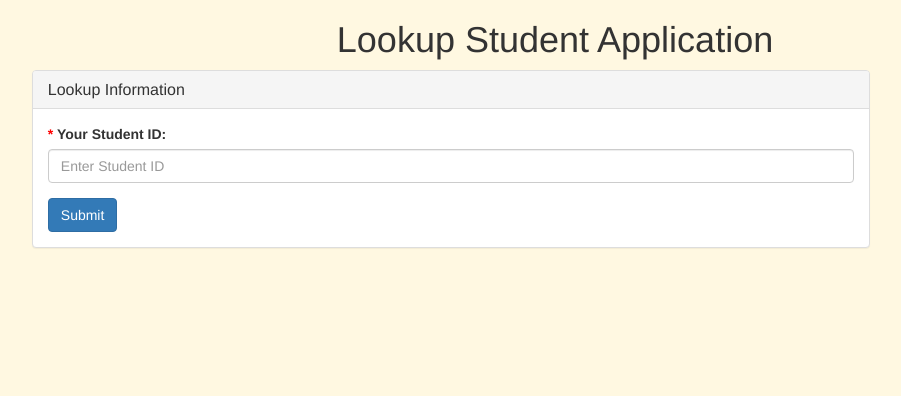
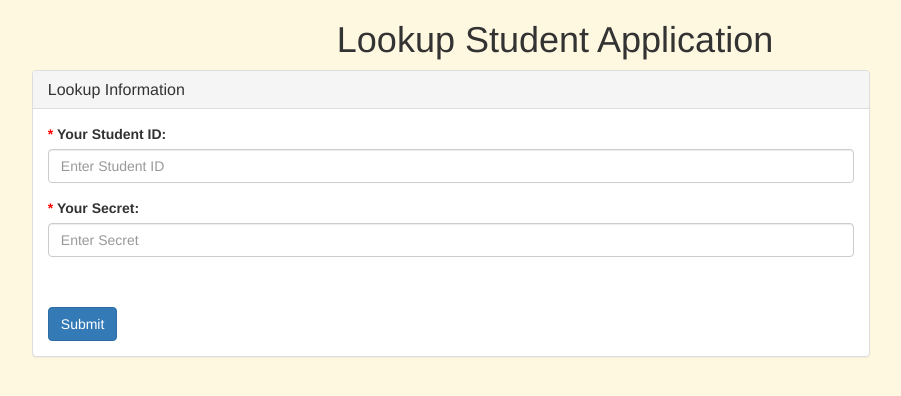
Before and after one commit to SerendpityZOEY/CUBoulderDLASite, a Flask app: page /navigation in a window 1280 px wide. Shown: the top 396 px of the page, without its empty margins (85-986 px from the left). Run offline with Flask 2, Linux system fonts and the light colour scheme; some libraries are stand-ins or nearby versions.

Commit message:
fix conflics about secret

```diff
--- a/app/templates/navigation.html
+++ b/app/templates/navigation.html
@@ -45,6 +45,15 @@
                  <label for="studentID"><span style="color:red;">* </span>Your Student ID:</label>
                  <input type="text" class="form-control" id="studentID" name="studentID" placeholder="Enter Student ID">
                </div>
+               <div class="form-group">
+                 <label for="studentSecret"><span style="color:red;">* </span>Your Secret:</label>
+                 <input type="text" class="form-control" id="studentSecret" name="studentSecret" placeholder="Enter Secret" required>
+               </div>
+               <div class="form-group">
+                 {% if message is not none %}
+                 <label style="color:red;">{{message}}</label>
+                 {%endif %}
+             </div>
                <button type="submit" class="btn btn-primary" id="lookup">Submit</button>
              </form>
                </div>
@@ -57,7 +66,13 @@
 
   </div>
 
-    <script src="../static/js/sideBar.js"></script>
+    <script src="../static/js/sideBar.js">
+
+    $(document).ready(console.log(message))
+    Mycomponet = '{{message}}'
+
+
+    </script>
 
 </body>
 </html>
--- a/app/views.py
+++ b/app/views.py
@@ -4,19 +4,22 @@ from flaskext.mysql import MySQL
 import MysqlUtil
 import random
 import string
+import uuid
+import hashlib
 from hashlib import sha512
 
 sqlUtil = MysqlUtil.MysqlUtil(app)
 sqlUtil.use_account('developer')
 sqlUtil.use_database('SETest')
 
-SIMPLE_CHARS = string.ascii_letters + string.digits
-def getRandomString(length=24):
-    return ''.join(random.choice(SIMPLE_CHARS) for i in xrange(length))
-def getRandomHash(length=24):
-    hash = sha512()
-    hash.update(getRandomString())
-    return hash.hexdigest()[:length]
+
+def hash_secret(password):
+    # uuid is used to generate a random number
+    salt = uuid.uuid4().hex
+    return hashlib.sha256(salt.encode() + password.encode()).hexdigest() + ':' + salt
+def check_secret(hashed_password, user_password):
+    password, salt = hashed_password.split(':')
+    return password == hashlib.sha256(salt.encode() + user_password.encode()).hexdigest()
 
 
 dic={1:'Aerospace Engineering', 2:'Applied Math', 3: 'Chemical & Biological Engineering', \
@@ -90,6 +93,10 @@ def project():
 @app.route('/submit', methods=['GET', 'POST'])
 def submit():
     sn =  request.form['SN']
+    studentSecret = request.form['studentSecret']
+    hashed_secret = hash_secret(studentSecret)
+
+
     sqlUtil.batch_insert_push({
         'name':             request.form['name'],
         'gender':           request.form['gender'],
@@ -112,7 +119,7 @@ def submit():
 
     sqlUtil.insert_push('Sid', request.form['SN'])
     for i, p in enumerate(['p1', 'p2', 'p3', 'p4', 'p5']):
-        sqlUtil.batch_insert_push({'Priority': i+1, 'ProjectID': (request.form[p])[0]})
+        sqlUtil.batch_insert_push({'Priority': i+1, 'ProjectID': (request.form[p])[0], 'Secret': hashed_secret})
         sqlUtil.insert_execute('application')
         # Don clear, since we need to reuse 'Sid' field
     sqlUtil.clear()
@@ -136,12 +143,17 @@ def faculty():
 @app.route('/navigation')
 def navigation():
     app.logger.info('waiting for input for student id')
-    return render_template("navigation.html")
+    data = None
+    return render_template("navigation.html", data=data)
 
 @app.route('/lookup', methods = ['GET', 'POST'])
 def lookup():
     studentID = request.form['studentID']
-    print("The student ID '" + studentID + "'")
+    studentSecret = request.form['studentSecret']
+    #print("The student ID '" + studentID + "'")
+    hashed_secret = hash_secret(studentSecret)
+    #print("The hash '" + hashed_secret + "'")
+
 
     data=[]
 
@@ -149,15 +161,24 @@ def lookup():
     projectTitles = sqlUtil.select_all("SELECT * FROM `application` WHERE `Sid`='{studentID}'".format(studentID=studentID))
 
     project_list = []
+    checkSecret = False
+    for Aid, Sid, Priority, P_Id, Secret in projectTitles:
+        if not check_secret(Secret, studentSecret):
+            print ("Not YaaaaaaaaaY")
+            break
 
-    for Aid, Sid, Priority, P_Id in projectTitles:
-
+        checkSecret = True
         project_title = sqlUtil.select_one("SELECT `ProjName` FROM `PROJECT_INFO` WHERE `P_Id`='{P_Id}'".format(P_Id=P_Id))
         project_list.append("{}+{}".format(project_title, Priority))
+
     print("Project_list: {}".format(project_list))
-    data.append([studentName, gender, origin, race, phoneNumber, email, address, major, studentNumber, GPA, level, graduateDate, researchExperience, appliedBefore, project_list])
+    if checkSecret:
+       data.append([studentName, gender, origin, race, phoneNumber, email, address, major, studentNumber, GPA, level, graduateDate, researchExperience, appliedBefore, project_list])
+       return render_template("display.html", data=json.dumps(data))
+    else:
+       message = "Wrong Secret"
 
-    return render_template("display.html", data=json.dumps(data))
+       return render_template("navigation.html", message=message)
 
 @app.route('/fsubmit', methods=['GET', 'POST'])
 def f_submit():
```
Also changed, not shown: app/templates/student.html (+24 -4 lines).
